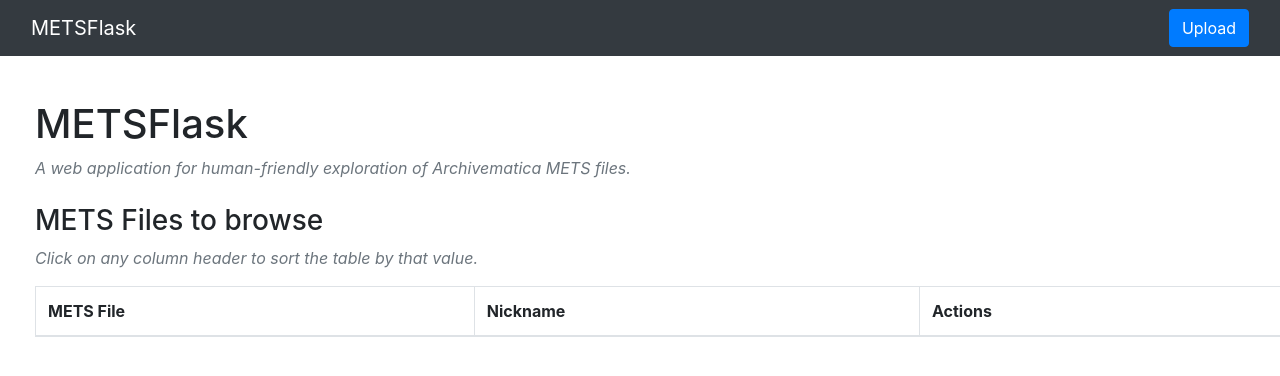
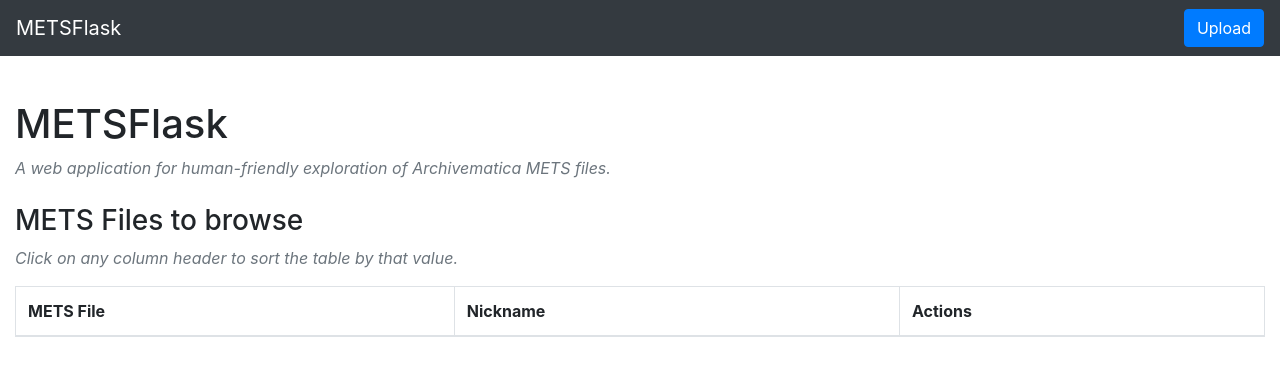
Before and after one commit to tw4l/METSFlask, a Flask app: page / in a window 1280 px wide. Shown: the top 376 px of the page. Run offline with Flask 2, Linux system fonts and the light colour scheme; data that the repository does not hold is empty; some libraries are stand-ins or nearby versions.

Commit message:
Fix nav and horizontal margin causing scroll

```diff
--- a/METSFlask/templates/base.html
+++ b/METSFlask/templates/base.html
@@ -13,16 +13,12 @@
 </head>
 <body>
 <nav class="navbar navbar-dark bg-dark">
-  <div class="container-fluid">
-    <div class="navbar-header">
-      <a class="navbar-brand" href="/">METSFlask</a>
-    </div>
+    <a class="navbar-brand" href="/">METSFlask</a>
     <ul class="nav navbar-nav">
       <li><a href="/upload"><button class="btn btn-primary">Upload</button></a></li>
     </ul>
-  </div>
 </nav>
-<div class="container-fluid" style="margin: 20px;">
+<div class="container-fluid" style="margin-top: 20px;">
 {% block content %}{% endblock %}
 </div>
 </body>
```
